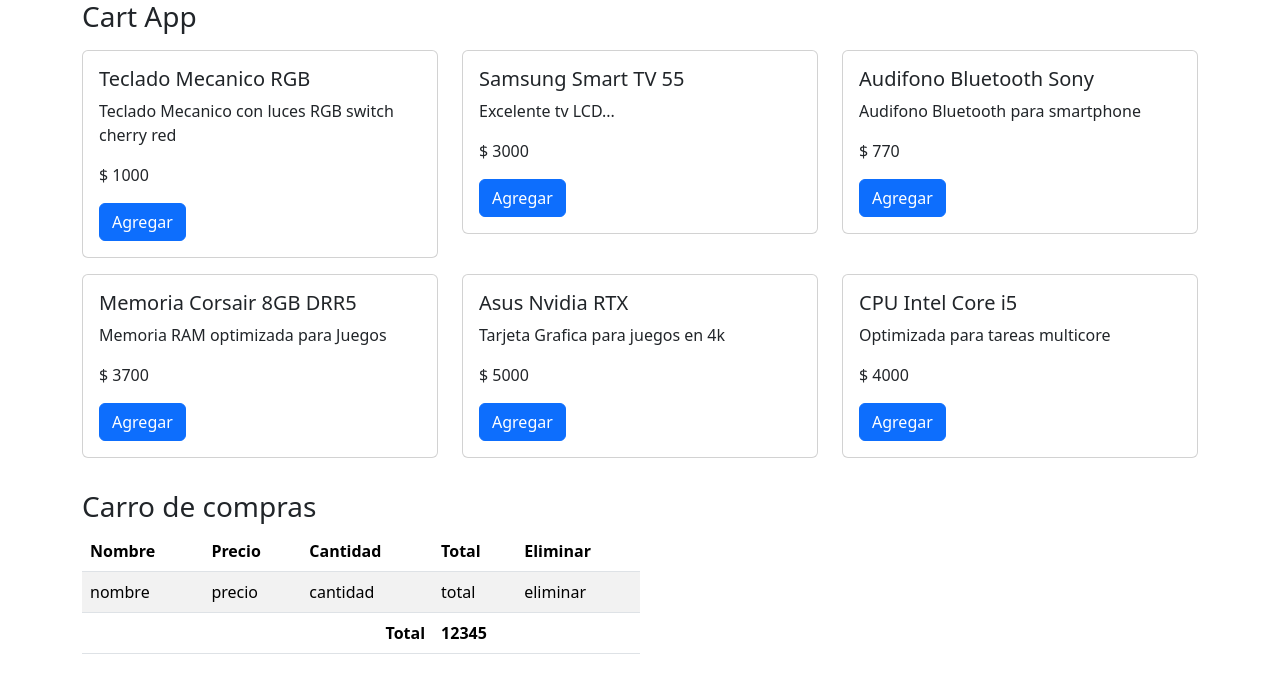
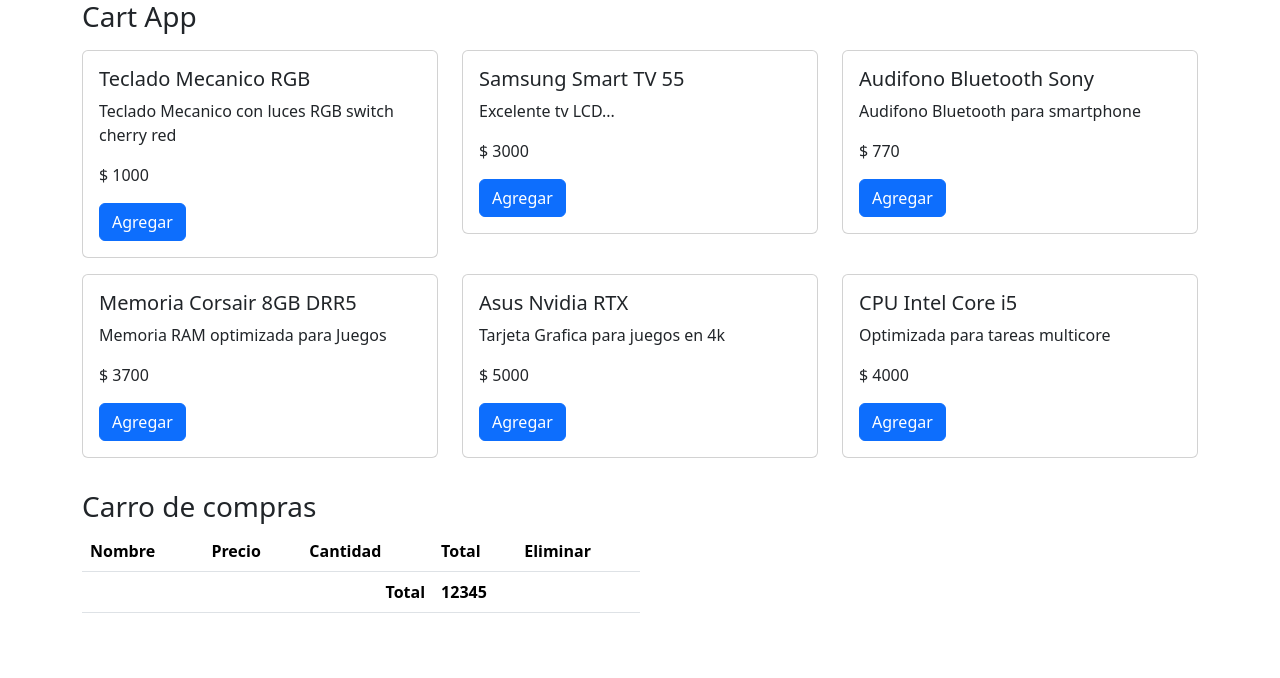
Before and after one commit to ale94/fullstack-cart-app, a React (Vite) app in the folder client/: page / in a window 1280 px wide. Shown: the top 678 px of the page. Built offline with nearby package versions, Linux system fonts and the light colour scheme.

Commit message:
Add funcion handler

```diff
--- a/client/src/CartApp.jsx
+++ b/client/src/CartApp.jsx
@@ -1,15 +1,36 @@
+import { useState } from "react";
 import { CartView } from "./components/CartView";
 import { CatalogView } from "./components/CatalogView";
 
+const initialCartItems = [
+  // {
+  //   product: {},
+  //   quantity: 0,
+  //   total: 0,
+  // },
+];
 export const CartApp = () => {
+  const [cartItems, setCartItems] = useState(initialCartItems);
+
+  const handlerAddProductCart = (product) => {
+    setCartItems([
+      ...cartItems,
+      {
+        product,
+        quantity: 1,
+        total: product.price * 1,
+      },
+    ]);
+  };
+
   return (
     <>
       <div className="container">
         <h3>Cart App</h3>
-        <CatalogView />
+        <CatalogView handler={handlerAddProductCart} />
 
         <div className="my-4 w-50">
-          <CartView />
+          <CartView items={cartItems} />
         </div>
       </div>
     </>
--- a/client/src/components/CartView.jsx
+++ b/client/src/components/CartView.jsx
@@ -1,4 +1,4 @@
-export const CartView = () => {
+export const CartView = ({ items }) => {
   return (
     <>
       <h3>Carro de compras</h3>
@@ -13,13 +13,15 @@
           </tr>
         </thead>
         <tbody>
-          <tr>
-            <td>nombre</td>
-            <td>precio</td>
-            <td>cantidad</td>
-            <td>total</td>
-            <td>eliminar</td>
-          </tr>
+          {items.map((item) => (
+            <tr key={item.product.id}>
+              <td>{item.product.name}</td>
+              <td>{item.product.price}</td>
+              <td>{item.quantity}</td>
+              <td>{item.quantity * item.product.price}</td>
+              <td>eliminar</td>
+            </tr>
+          ))}
         </tbody>
         <tfoot>
           <tr>
--- a/client/src/components/CatalogView.jsx
+++ b/client/src/components/CatalogView.jsx
@@ -2,7 +2,7 @@
 import { getProducts } from "../services/productService";
 import { ProductCardView } from "./ProductCardView";
 
-export const CatalogView = () => {
+export const CatalogView = ({ handler }) => {
   const [products, setProducts] = useState([]);
 
   useEffect(() => {
@@ -14,6 +14,8 @@
         {products.map(({ id, name, description, price }) => (
           <div className="col-4 my-2" key={id}>
             <ProductCardView
+              handler={handler}
+              id={id}
               name={name}
               description={description}
               price={price}
--- a/client/src/components/ProductCardView.jsx
+++ b/client/src/components/ProductCardView.jsx
@@ -1,6 +1,9 @@
 import PropTypes from "prop-types";
 
-export const ProductCardView = ({ name, description, price }) => {
+export const ProductCardView = ({ handler, id, name, description, price }) => {
+  const onAddProduct = (product) => {
+    handler(product);
+  };
   return (
     <>
       <div className="card">
@@ -8,7 +11,12 @@
           <h5 className="card-title">{name}</h5>
           <p className="card-text">{description}</p>
           <p className="card-text">$ {price}</p>
-          <button className="btn btn-primary">Agregar</button>
+          <button
+            className="btn btn-primary"
+            onClick={() => onAddProduct({ id, name, description, price })}
+          >
+            Agregar
+          </button>
         </div>
       </div>
     </>
@@ -16,6 +24,7 @@
 };
 
 ProductCardView.propTypes = {
+  id: PropTypes.number.isRequired,
   name: PropTypes.string.isRequired,
   description: PropTypes.string.isRequired,
   price: PropTypes.number.isRequired,
```
